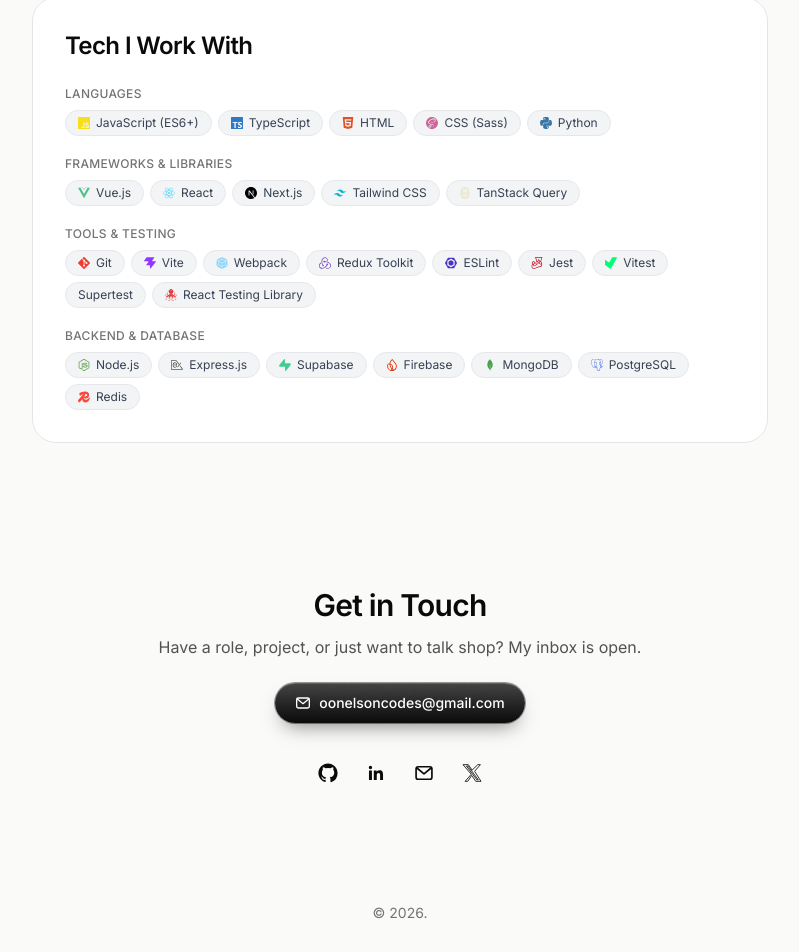
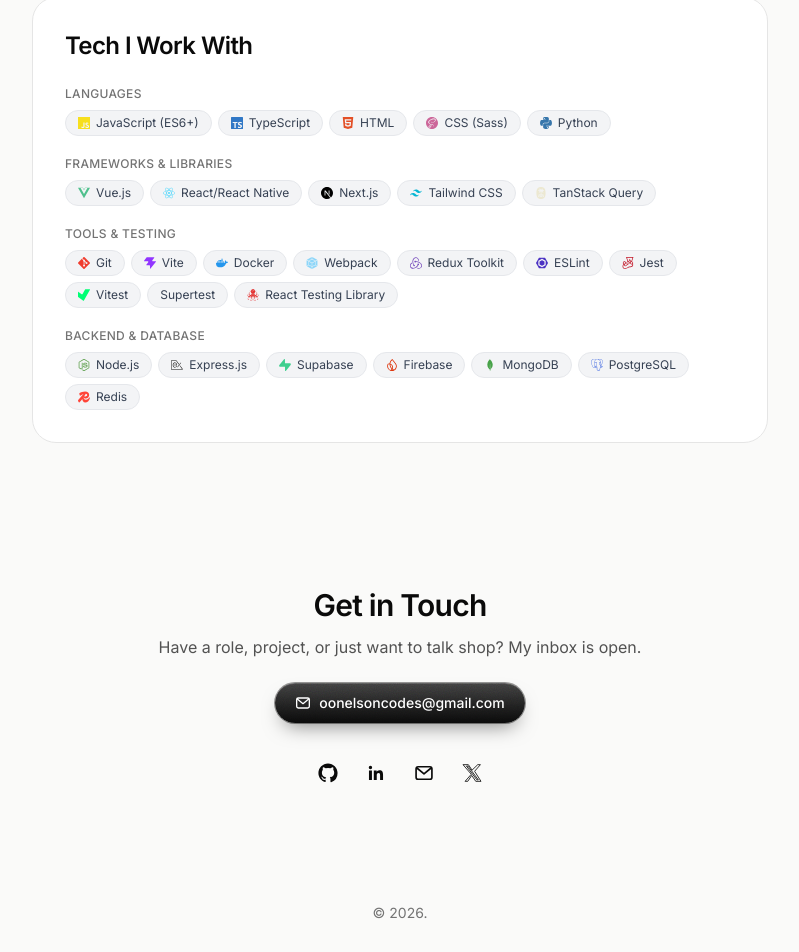
Before and after one commit to Nelsonnxx4/my-portfolio, a Vue app: page / in a window 1280 px wide. Shown: the part 3156-4108 px from the top of the page, without its empty margins (240-1039 px from the left). Built offline with nearby package versions, Linux system fonts and the light colour scheme.

Commit message:
Update(favicon + tech stack): created a new logo to match up with the theme of the portfolio and added skills

```diff
--- a/index.html
+++ b/index.html
@@ -3,7 +3,7 @@
   <head>
     <meta charset="UTF-8" />
     <link rel="icon" type="image/svg+xml" href="/logo.svg" />
-    <link rel="alternate icon" href="/favicon.ico" />
+    <link rel="alternate icon" href="/logo.svg" />
     <script>
       ;(function () {
         var stored = localStorage.getItem('theme')
@@ -14,14 +14,14 @@
       })()
     </script>
     <meta name="viewport" content="width=device-width, initial-scale=1.0" />
-    <meta name="description" content="nelsonnxx4 " />
+    <meta name="description" content="nelson's portfolio" />
     <link rel="preconnect" href="https://fonts.googleapis.com" />
     <link rel="preconnect" href="https://fonts.gstatic.com" crossorigin />
     <link
       href="https://fonts.googleapis.com/css2?family=Inter:wght@400;500;600;700;800&family=Caveat:wght@500;600;700&display=swap"
       rel="stylesheet"
     />
-    <title>Nelsonnxx4</title>
+    <title>nelson's portfolio</title>
   </head>
   <body>
     <div id="app"></div>
--- a/src/data/skills.ts
+++ b/src/data/skills.ts
@@ -7,13 +7,14 @@ export const skillGroups: SkillGroup[] = [
   },
   {
     label: 'Frameworks & Libraries',
-    items: ['Vue.js', 'React', 'Next.js', 'Tailwind CSS', 'TanStack Query'],
+    items: ['Vue.js', 'React/React Native', 'Next.js', 'Tailwind CSS', 'TanStack Query'],
   },
   {
     label: 'Tools & Testing',
     items: [
       'Git',
       'Vite',
+      'Docker',
       'Webpack',
       'Redux Toolkit',
       'ESLint',
--- a/src/data/techIcons.ts
+++ b/src/data/techIcons.ts
@@ -26,6 +26,7 @@ import {
   siTestinglibrary,
   siFirebase,
   siMongodb,
+  siDocker,
 } from 'simple-icons'
 
 export interface TechIcon {
@@ -36,6 +37,8 @@ export interface TechIcon {
 /** Maps a tech-stack label (as used in data/projects.ts and data/skills.ts) to its simple-icons SVG path and brand color. Labels without a recognizable brand icon (e.g. Supertest, Paystack) are omitted and render as text-only badges. */
 export const techIcons: Record<string, TechIcon> = {
   React: { path: siReact.path, hex: `#${siReact.hex}` },
+  'React/React Native': { path: siReact.path, hex: `#${siReact.hex}` },
+  'React Native': { path: siReact.path, hex: `#${siReact.hex}` },
   TypeScript: { path: siTypescript.path, hex: `#${siTypescript.hex}` },
   'Tailwind CSS': { path: siTailwindcss.path, hex: `#${siTailwindcss.hex}` },
   Supabase: { path: siSupabase.path, hex: `#${siSupabase.hex}` },
@@ -56,6 +59,7 @@ export const techIcons: Record<string, TechIcon> = {
   Python: { path: siPython.path, hex: `#${siPython.hex}` },
   'Next.js': { path: siNextdotjs.path, hex: `#${siNextdotjs.hex}` },
   Git: { path: siGit.path, hex: `#${siGit.hex}` },
+  Docker: { path: siDocker.path, hex: `#${siDocker.hex}` },
   Webpack: { path: siWebpack.path, hex: `#${siWebpack.hex}` },
   'Redux Toolkit': { path: siRedux.path, hex: `#${siRedux.hex}` },
   ESLint: { path: siEslint.path, hex: `#${siEslint.hex}` },
```
Also changed, not shown: public/logo.svg.
